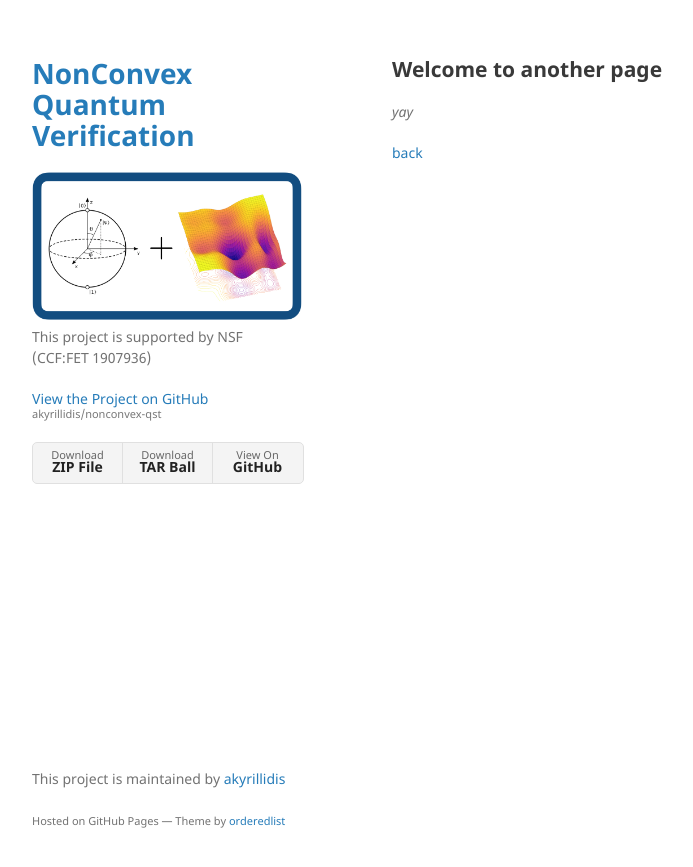
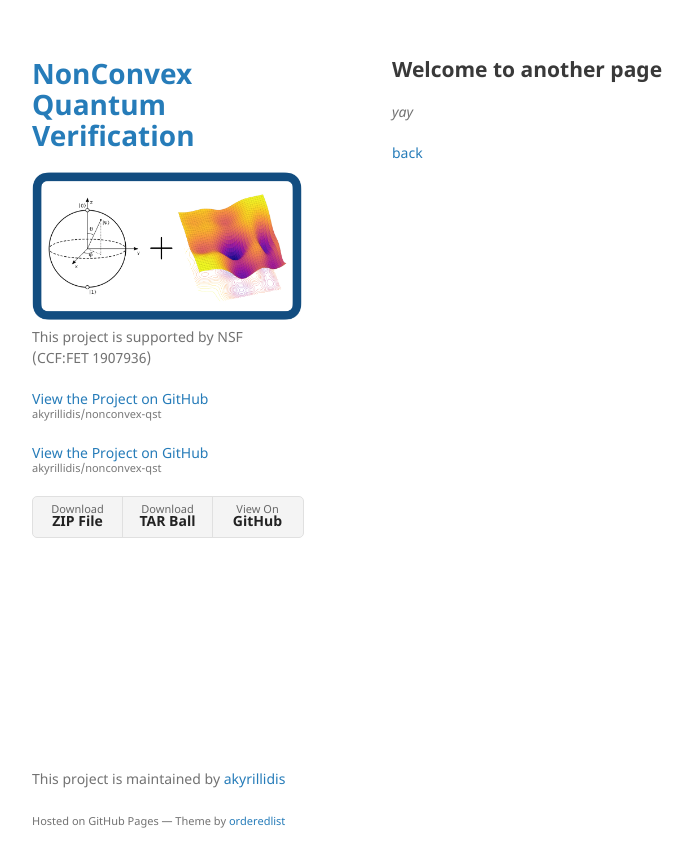
Before and after one commit to akyrillidis/nonconvex-qst, a Jekyll site: the page built from another-page.md, in a window 1280 px wide. Shown: the top 867 px of the page, without its empty margins (178-871 px from the left). Built offline with Jekyll 4.4.1, drawn with Linux system fonts in a browser that asks for light colours; our own code applies the rules of GitHub Pages for plain Markdown files.

Commit message:
Update default.html

```diff
--- a/_layouts/default.html
+++ b/_layouts/default.html
@@ -21,6 +21,10 @@
         {% endif %}
 
         <p>{{ site.description | default: site.github.project_tagline }}</p>
+
+        {% if site.github.is_project_page %}
+        <p class="view"><a href="{{ site.github.repository_url }}">View the Project on GitHub <small>{{ site.github.repository_nwo }}</small></a></p>
+        {% endif %}
 
         {% if site.github.is_project_page %}
         <p class="view"><a href="{{ site.github.repository_url }}">View the Project on GitHub <small>{{ site.github.repository_nwo }}</small></a></p>
```
